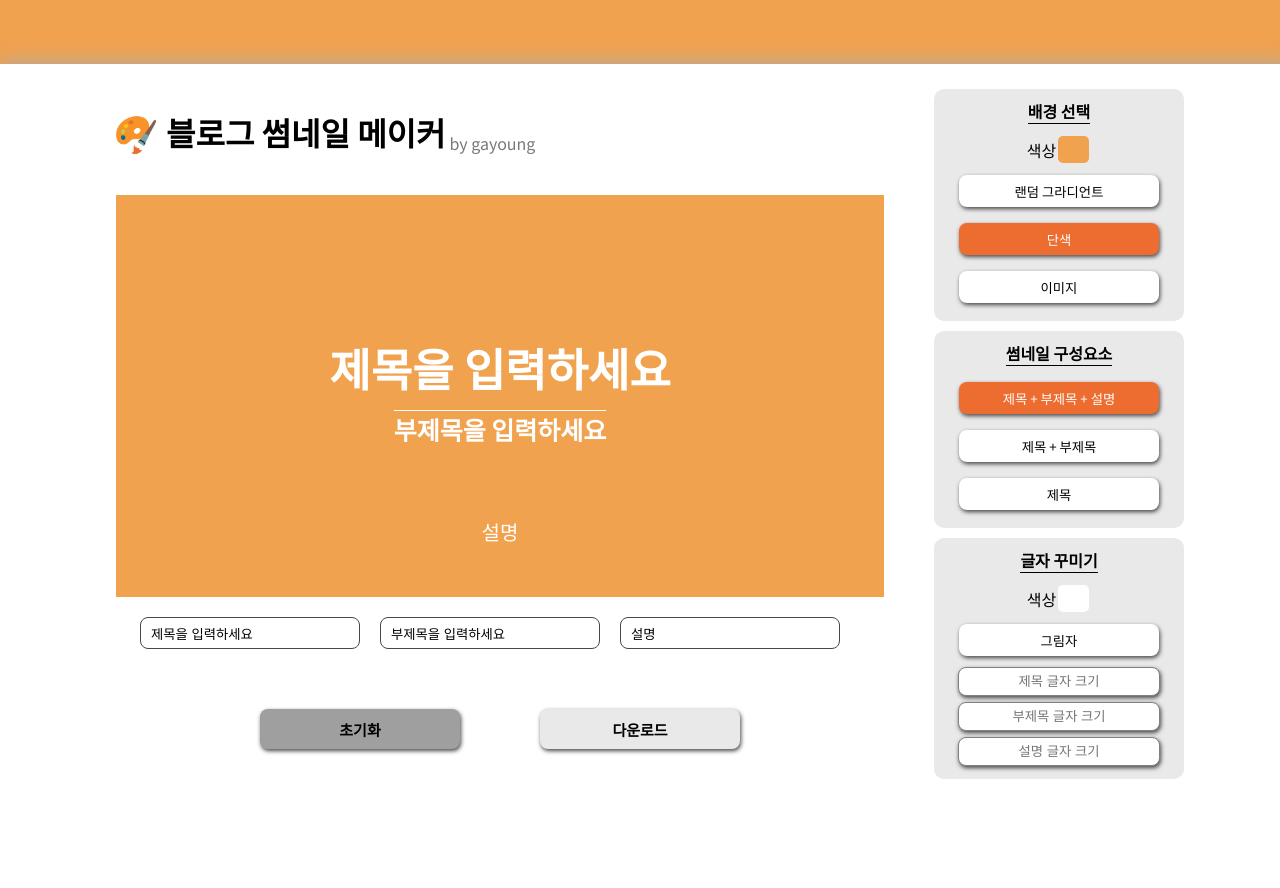
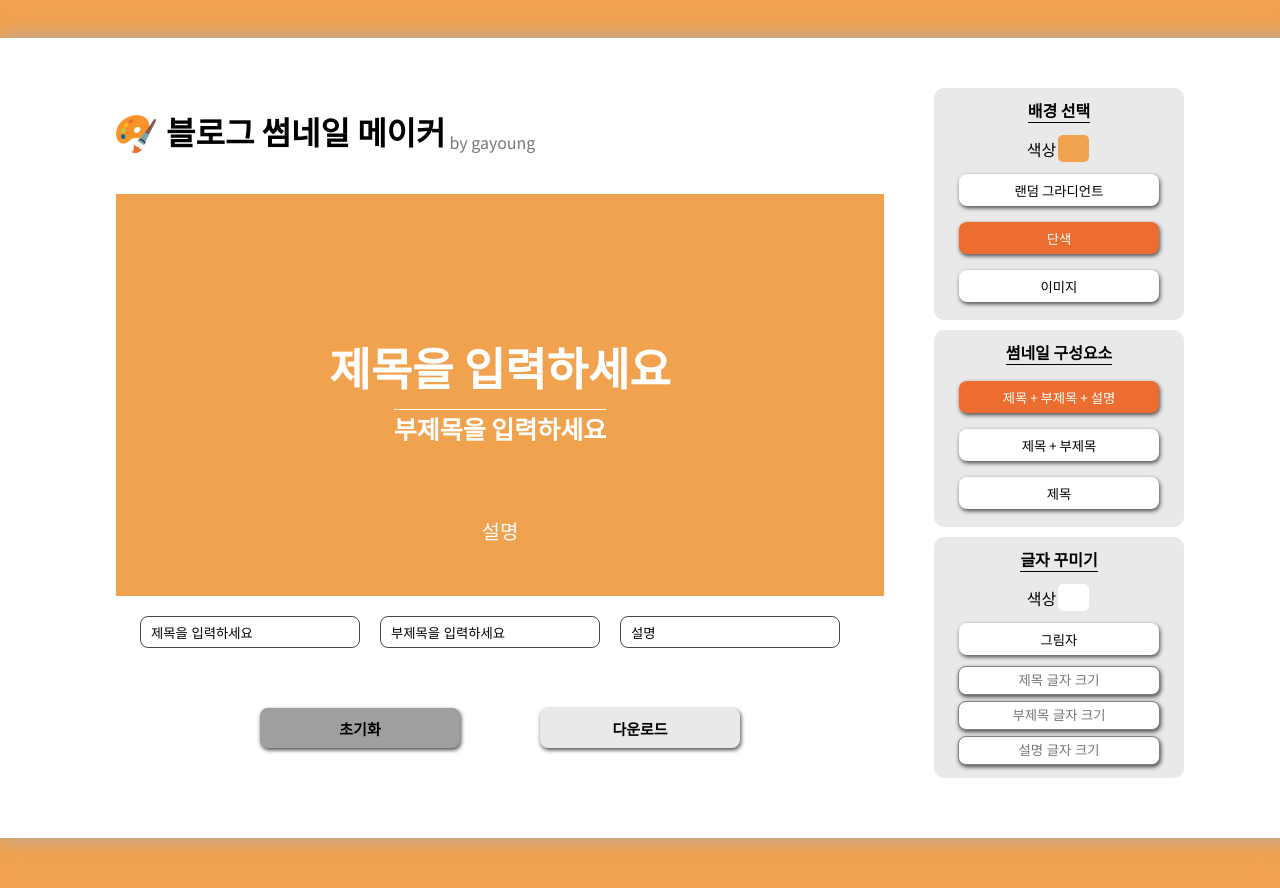
Before and after one commit to Young-Yoii/-, a React (Create React App) app: page / in a window 1280 px wide. Shown: the top 888 px of the page. Before the commit the page ends 814 px from the top, so only its background shows below. Built offline with nearby package versions, Linux system fonts and the light colour scheme.

Commit message:
fix: 화면 비율 버그 수정

```diff
--- a/public/index.html
+++ b/public/index.html
@@ -5,7 +5,6 @@
     <link rel="icon" href="%PUBLIC_URL%/image.png" />
     <meta name="viewport" content="width=device-width, initial-scale=1" />
     <link rel="apple-touch-icon" href="%PUBLIC_URL%/image.png" />
-    <link rel="manifest" href="%PUBLIC_URL%/manifest.json" />
     <title>블로그 썸네일 메이커</title>
   </head>
   <body>
--- a/src/page/ThumbnailMaker.tsx
+++ b/src/page/ThumbnailMaker.tsx
@@ -9,11 +9,11 @@ import ChangeTextStyle from '../components/ChangeTextStyle';
 const Background = styled.div<{ bgcolor: string; rgb: string; img: string; isImg: boolean }>`
   width: 100%;
   height: 100%;
+  min-height: 900px;
   position: absolute;
   left: 0;
   top: 0;
   background: ${(props) => (props.rgb !== '' ? `linear-gradient(to bottom, ${props.bgcolor}, #${props.rgb})` : props.bgcolor)};
-
   ${(props) =>
     props.isImg &&
     css`
@@ -36,13 +36,12 @@ const Container = styled.div`
   background: #fff;
   position: relative;
   min-width: 1300px;
-  max-width: 75%;
-  height: 750px;
-  margin: 0% auto;
-  padding: 30px 0px;
+  width: 1300px;
+  height: 800px;
+  // padding: 30px 0px;
   box-shadow: 0 0 20px #aaa;
   box-sizing: border-box;
-  margin-top: 5%;
+  margin: 3% auto 0;
 `;
 const OptionContainer = styled.div`
   margin-left: 50px;
```
Also changed, not shown: public/manifest.json (deleted).
